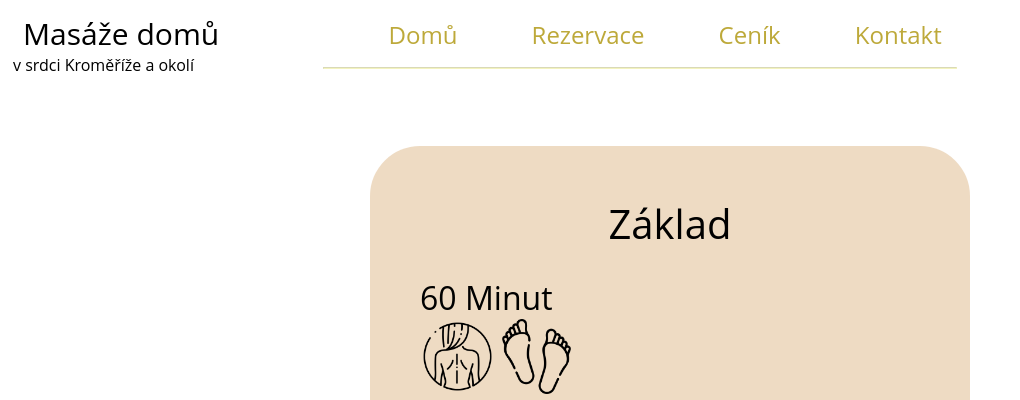
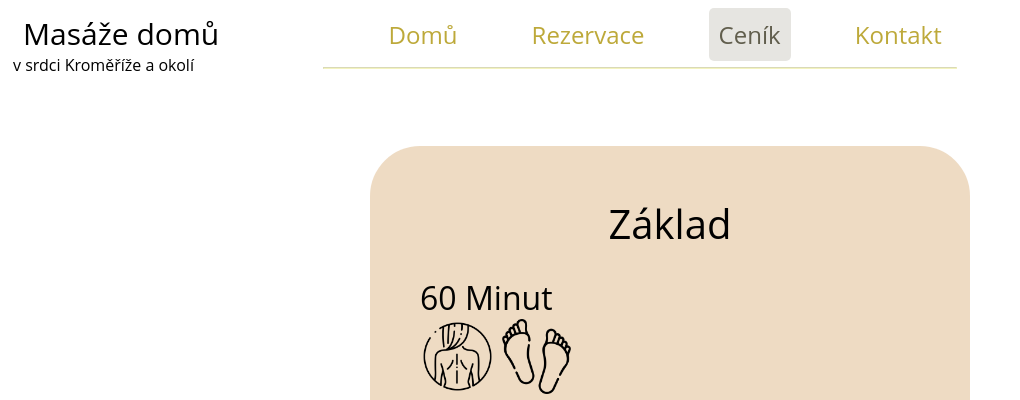
Before and after one commit to poruto/web-flask-masazedom.cz, a Flask app: page /cenik in a window 1280 px wide; the page is wider, and only the part inside the window is pictured. Shown: the top 400 px of that part, without its empty margins (0-1020 px from the left). Run offline with Flask 3, Linux system fonts and the light colour scheme.

Commit message:
better nav coloring

```diff
--- a/main.py
+++ b/main.py
@@ -20,11 +20,25 @@ from inject_global_vars import *
 
 @app.route('/')
 def index():
-    return render_template("main.html")
+    return render_template("main.html",
+                           nav_page="home")
 
 @app.route('/cenik')
 def cenik():
-    return render_template("cenik.html")
+    return render_template("cenik.html",
+                           nav_page="cenik")
+
+@app.route('/rezervace')
+def rezervace():
+    return render_template("rezervace.html",
+                           nav_page="reservation")
+
+@app.route('/kontakt')
+def kontakt():
+    return render_template("kontakt.html",
+                           nav_page="kontakt")
+
+
 
 if __name__ == '__main__':
     app.run(host=HOST, port=PORT, debug=True)
--- a/static/styles.css
+++ b/static/styles.css
@@ -43,6 +43,12 @@
     margin: 0 auto;
     margin-top: 6px;
     opacity: 0.3;
+}
+
+.paragraph_1
+{
+    width: 50%;
+    font-size: 125%;
 }
 
 nav
--- a/templates/nav.html
+++ b/templates/nav.html
@@ -1,8 +1,13 @@
 <nav>
     <div class="nav_box">
-        <a class="nav_a" id="home" href=" {{ url_for('index') }}">Domů</a>
-        <a class="nav_a" id="home" href=" {{ url_for('index') }}">Rezervace</a>
-        <a class="nav_a" id="home" href=" {{ url_for('cenik') }}">Ceník</a>
-        <a class="nav_a" id="home" href=" {{ url_for('index') }}">Kontakt</a>
+        <a id="home" class="nav_a" id="home" href=" {{ url_for('index') }}">Domů</a>
+        <a id="reservation" class="nav_a" id="home" href=" {{ url_for('rezervace') }}">Rezervace</a>
+        <a id="cenik" class="nav_a" id="home" href=" {{ url_for('cenik') }}">Ceník</a>
+        <a id="kontakt" class="nav_a" id="home" href=" {{ url_for('kontakt') }}">Kontakt</a>
     </div>
  </nav>
+
+ <script>
+    document.getElementById("{{nav_page}}").style.color = "rgb(97, 94, 77, 1)";
+    document.getElementById("{{nav_page}}").style.backgroundColor = "rgb(199, 197, 188, 0.44)";
+ </script>
```
Also changed, not shown: templates/kontakt.html (added, +9 -0 lines), templates/main.html (+17 -1 lines), templates/rezervace.html (added, +9 -0 lines).
